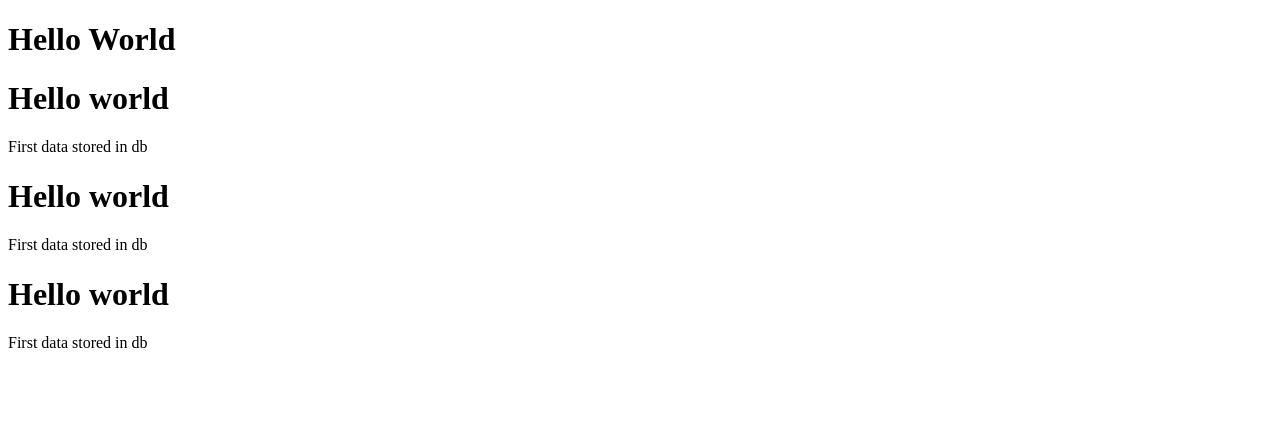
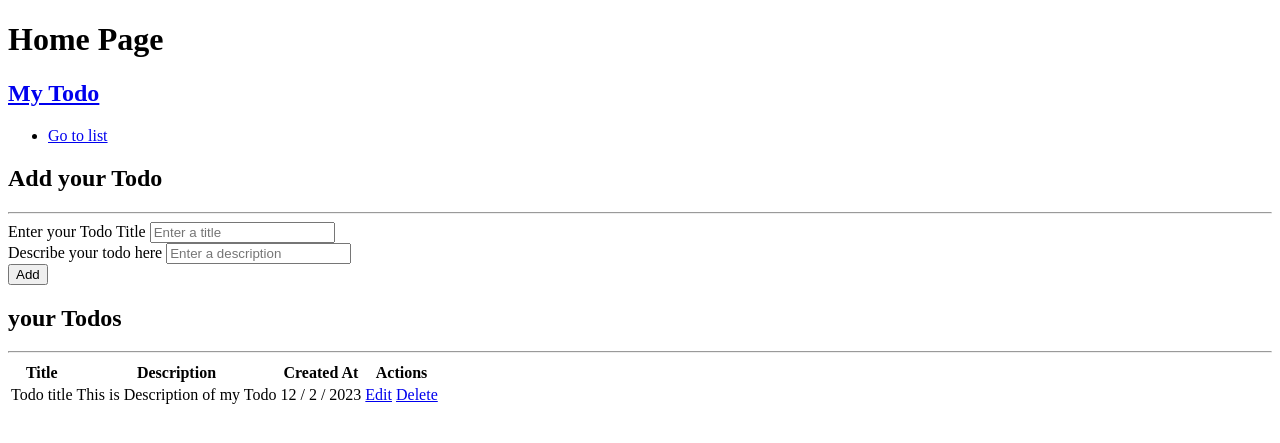
Before and after one commit to ronanbaje/oop-final-proj, a Flask app: page / in a window 1280 px wide. Shown: the top 443 px of the page. Run offline with Flask 2, Linux system fonts and the light colour scheme; data comes from the database, SQL or seed files in the repository.

Commit message:
templates

```diff
--- a/templates/index.html
+++ b/templates/index.html
@@ -7,10 +7,70 @@
     <title>Group 5 | OOP Final Project</title>
   </head>
   <body>
-    <h1 class="hah">Hello World</h1>
-    {% for todo in todos %}
-    <h1>{{todo.title}}</h1>
-    <p>{{todo.desc}}</p>
-    {% endfor %}
+    <h1>Home Page</h1>
+    <header class="head">
+      <div class="content-header">
+        <h2><a href="/" class="logo">My Todo</a></h2>
+        <ul>
+          <li><a href="/" class="active">Go to list</a></li>
+        </ul>
+
+    </header>
+
+    <div class="container">
+      <div class="contant section-1">
+        <h2>Add your Todo</h2>
+        <hr />
+        <form method="POST" action="/" class=""form" name="form">
+          <div class="input-div">
+            <label for=""title">Enter your Todo Title</label>
+            <input
+            type="text"
+            name="title"
+            id="title"
+            class="input-text"
+            placeholder="Enter a title"
+            />
+          </div>
+
+          <div class="input-div">
+            <label for="description">Describe your todo here</label>
+            <input
+              type="text"
+              name="input=text"
+              id="description"
+              placeholder="Enter a description"
+            />
+          </div>
+          <button class="add=btn" type="submit">Add</button>
+
+        </form>
+      </div>
+      <div class="contant section-2">
+        <h2>your Todos</h2>
+        <hr />
+        <div class="table=div">
+          <table id="table">
+            <thead>
+              <tr>
+                <th>Title</th>
+                <th class="description">Description</th>
+                <th>Created At</th>
+                <th>Actions</th>
+              </tr>
+            </thead>
+            <tbody>
+              <tr>
+                <td>Todo title</td>
+                <td>This is Description of my Todo</td>
+                <td>12 / 2 / 2023</td>
+                <td class="button-row">
+                  <a href="/ " class="actions-btns edit">Edit</a>
+                  <a href="/" class="actions-btns delete">Delete</a>
+                </td>
+              </tr>
+            </tbody>
+      </div>
+    </div>
   </body>
 </html>
```
